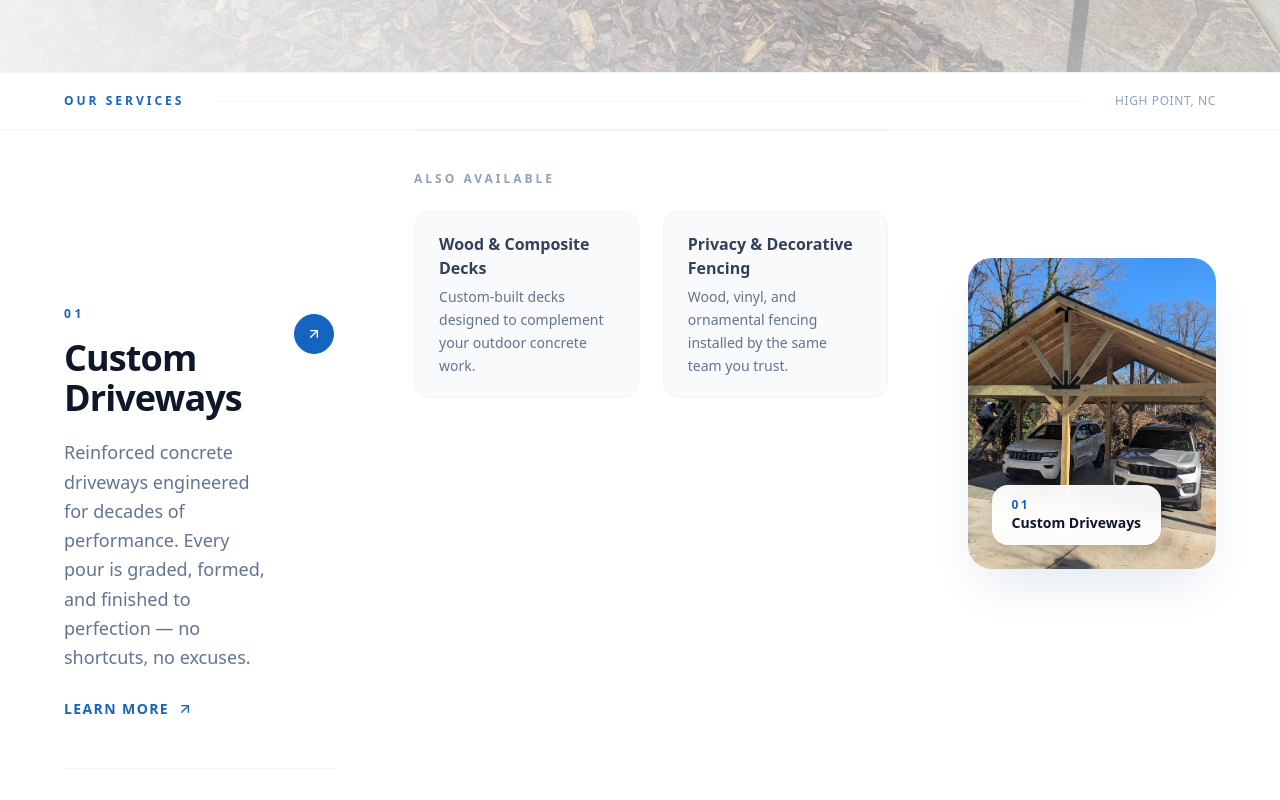
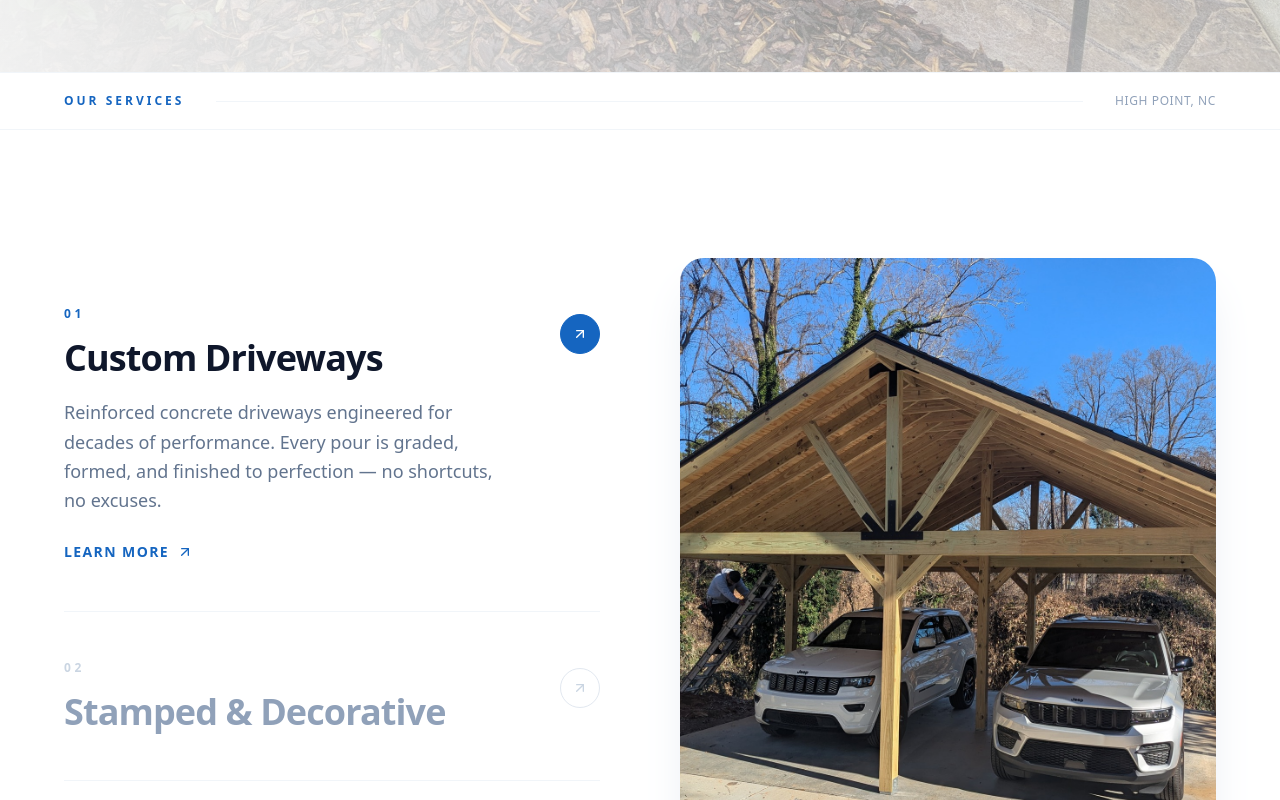
Before and after one commit to Founditmarketing/Page-concrete, a React (Vite) app: page / in a window 1280 px wide. Shown: the part 920-1720 px from the top of the page. Built offline with nearby package versions, Linux system fonts and the light colour scheme.

Commit message:
Fix: services layout - Decks & Fences inside left column, photo column restored

```diff
--- a/src/components/FlexExpandServices.tsx
+++ b/src/components/FlexExpandServices.tsx
@@ -36,7 +36,7 @@ const services = [
 
 const secondary = [
   { title: 'Wood & Composite Decks', description: 'Custom-built decks designed to complement your outdoor concrete work.' },
-  { title: 'Privacy & Decorative Fencing', description: 'Wood, vinyl, and ornamental fencing installed by the same team you trust.' },
+  { title: 'Privacy & Decorative Fencing', description: 'Wood, vinyl, and ornamental fencing installed by the same trusted team.' },
 ];
 
 export default function FlexExpandServices() {
@@ -54,12 +54,15 @@ export default function FlexExpandServices() {
         </div>
       </div>
 
-      {/* Main body */}
+      {/* Two-column layout */}
       <div className="max-w-7xl mx-auto px-6 sm:px-10 lg:px-16">
         <div className="flex flex-col lg:flex-row gap-0 lg:gap-20">
 
-          {/* Left: numbered list */}
-          <div className="lg:w-1/2 flex flex-col divide-y divide-slate-100 py-16 lg:py-32">
+          {/* ── LEFT COLUMN ── */}
+          <div className="lg:w-1/2 flex flex-col py-16 lg:py-32">
+
+            {/* Primary services list */}
+            <div className="flex flex-col divide-y divide-slate-100">
               {services.map((service, index) => (
                 <motion.div
                   key={service.id}
@@ -104,10 +107,10 @@ export default function FlexExpandServices() {
               ))}
             </div>
 
-          {/* Additional / secondary services */}
-          <div className="border-t border-slate-100 pt-10 pb-16 lg:pb-32">
+            {/* Secondary services — Decks & Fences */}
+            <div className="border-t border-slate-100 pt-10 mt-2 pb-0">
               <p className="text-xs font-bold tracking-[0.25em] uppercase text-slate-400 mb-6">Also Available</p>
-            <div className="flex flex-col sm:flex-row gap-6">
+              <div className="flex flex-col sm:flex-row gap-4">
                 {secondary.map((s) => (
                   <div key={s.title} className="flex-1 bg-slate-50 rounded-2xl px-6 py-5 border border-slate-100">
                     <p className="font-bold text-slate-700 mb-1.5">{s.title}</p>
@@ -117,7 +120,9 @@ export default function FlexExpandServices() {
               </div>
             </div>
 
-          {/* Right: sticky photo */}
+          </div>{/* ── END LEFT COLUMN ── */}
+
+          {/* ── RIGHT COLUMN — sticky photo ── */}
           <div className="hidden lg:flex lg:w-1/2 items-start py-32">
             <div className="sticky top-32 w-full">
               <AnimatePresence mode="wait">
@@ -129,7 +134,11 @@ export default function FlexExpandServices() {
                   transition={{ duration: 0.5, ease: [0.25, 1, 0.5, 1] }}
                   className="relative w-full aspect-[4/5] rounded-3xl overflow-hidden shadow-2xl shadow-slate-200"
                 >
-                  <img src={services[activeIndex].image} alt={services[activeIndex].title} className="w-full h-full object-cover" />
+                  <img
+                    src={services[activeIndex].image}
+                    alt={services[activeIndex].title}
+                    className="w-full h-full object-cover"
+                  />
                   <div className="absolute bottom-6 left-6 bg-white/95 backdrop-blur-sm px-5 py-3 rounded-2xl shadow-lg">
                     <p className="text-xs text-primary font-black tracking-[0.2em] uppercase">{services[activeIndex].id}</p>
                     <p className="text-slate-900 font-bold text-sm">{services[activeIndex].title}</p>
@@ -137,7 +146,7 @@ export default function FlexExpandServices() {
                 </motion.div>
               </AnimatePresence>
             </div>
-          </div>
+          </div>{/* ── END RIGHT COLUMN ── */}
 
         </div>
       </div>
```
Lines whose indentation alone changed are shown as unchanged.
